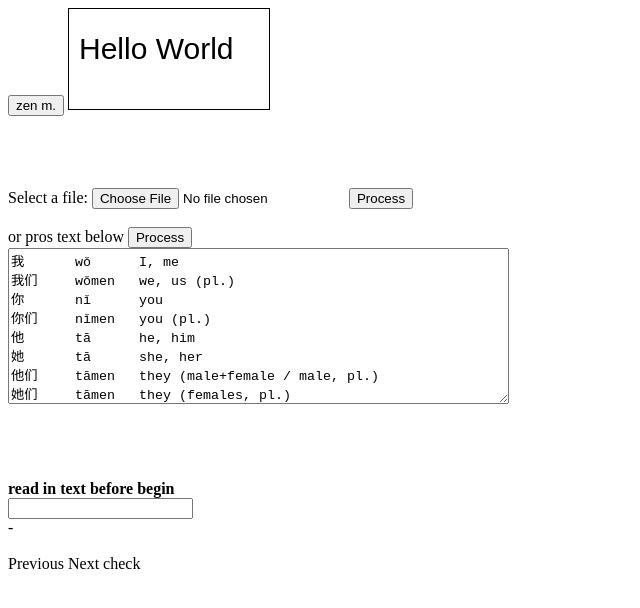
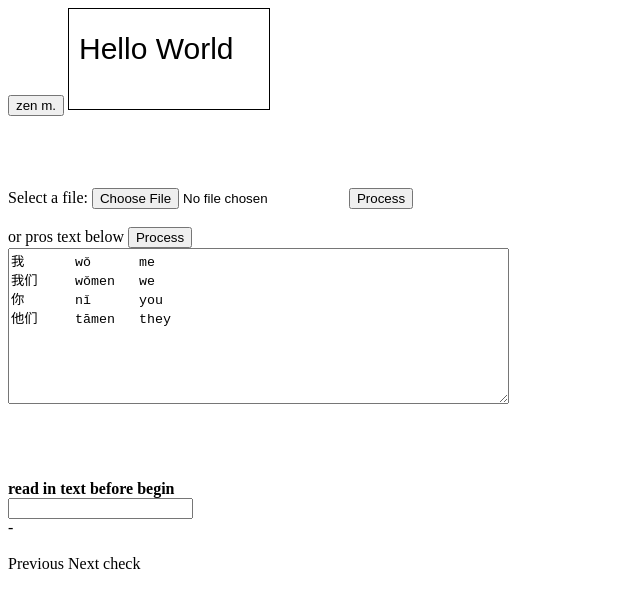
Before and after one commit to Kraftbar/gtk-lang, a plain HTML site: page _html/index.html in a window 1280 px wide. Shown: the whole page, without its empty margins (0-640 px from the left). Drawn offline with Linux system fonts and the light colour scheme.

Commit message:
little more polish

```diff
--- a/_html/index.html
+++ b/_html/index.html
@@ -33,14 +33,10 @@
 <button id="prosButton" onclick="processText()">Process</button><br/>
 
 <textarea id="myTextarea" name="message" rows="10" cols="60">
-我	wǒ	I, me
-我们	wǒmen	we, us (pl.)
+我	wǒ	me
+我们	wǒmen	we
 你	nǐ	you
-你们	nǐmen	you (pl.)
-他	tā	he, him
-她	tā	she, her
-他们	tāmen	they (male+female / male, pl.)
-她们	tāmen	they (females, pl.)
+他们	tāmen	they
 </textarea>
 
 
--- a/_html/script.js
+++ b/_html/script.js
@@ -32,8 +32,7 @@ function pros(csv){
       }
       words_length=i;
     }
-
-    document.getElementById('output').innerHTML = words[k].join(" ");
+    document.getElementById('output').innerHTML = words[k][0]+" "+words[k][1];
 
 }
 
@@ -81,7 +80,7 @@ function nextItem() {
     k = k + 1;
     k = k % words_length;
 
-    return words[k].join(" ");
+    return  words[k][0]+" "+words[k][1];
 }
 function prevItem() {
     document.getElementById('feedback').innerHTML="<br/>";
@@ -91,7 +90,8 @@ function prevItem() {
         k = words_length; // so put it at the other end of the array
     }
     k = k - 1; // decrease by one
-    return words[k].join(" "); // give us back the item of where we are now
+
+    return words[k][0]+" "+words[k][1]; // give us back the item of where we are now
 }
 function checkItem() {
 
@@ -157,6 +157,7 @@ typed_word.addEventListener("keyup", function(event) {
 
 // -----------------------
 // Zen mode
+// todo: refactor, looks ugly now
 // -----------------------
 
 function zenFunction() {
```
